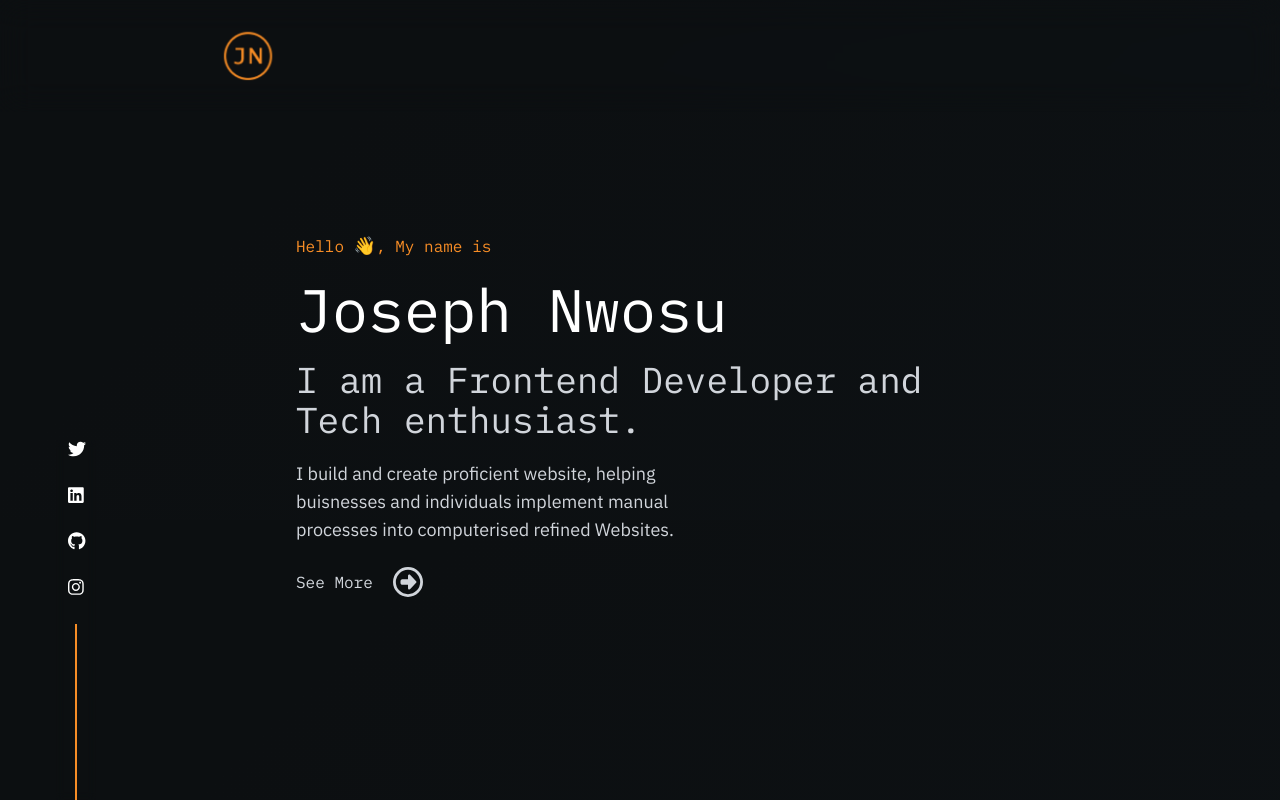
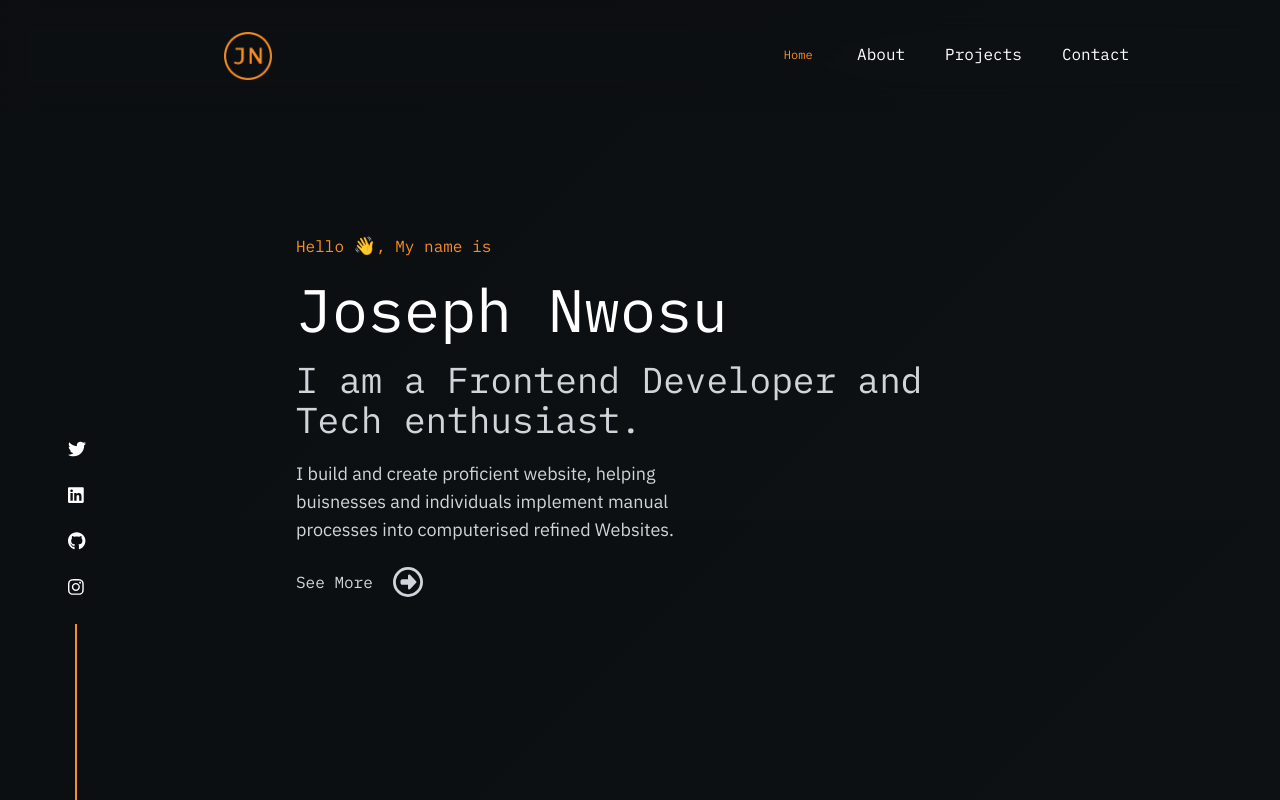
Before and after one commit to JosephChuksN/JosephChuksN, a React (Create React App) app: page / in a window 1280 px wide. Built offline with nearby package versions, Linux system fonts and the light colour scheme.

Commit message:
fixed issue with navigation visibility on desktop

```diff
--- a/src/components/Navbar.tsx
+++ b/src/components/Navbar.tsx
@@ -81,7 +81,7 @@ const Navbar:React.FC = () => {
        <img className=" flex items-center justify-center   w-12 h-12  " src={portfoliologo} alt="logo" />
        <span onClick={controlNavigation} className="lg:hidden text-3xl p-1 text-[#F78D26]"><FontAwesomeIcon icon={faBars} /></span>
 
-       <div  className={`fixed flex box-border overscroll-none lg:static py-36 lg:py-0 justify-start items-center lg:justify-between lg:items-start top-0  left-0  h-[100vh] lg:h-7 w-full lg:w-1/3  flex-col md:flex-row bg-[#0d1114] transition-all duration-700 delay-100 ease-in-out  lg:bg-transparent gap-10 lg:opacity-100 z-10 font-medium text-2xl lg:text-base   ${isNavOpen? "opacity-100  visible" : " opacity-0 invisible"}`}>
+       <div  className={`fixed flex box-border overscroll-none lg:static py-36 lg:py-0 justify-start items-center lg:justify-between lg:items-start top-0  left-0  h-[100vh] lg:h-7 w-full lg:w-1/3  flex-col md:flex-row bg-[#0d1114] transition-all duration-700 delay-100 ease-in-out  lg:bg-transparent gap-10 lg:opacity-100 z-10 font-medium text-2xl lg:text-base lg:visible   ${isNavOpen? "opacity-100  visible" : " opacity-0 invisible"}`}>
 
             <span onClick={controlNavigation} className="absolute top-3 right-5 p-1 text-[#F78D26] text-4xl lg:hidden"><FontAwesomeIcon icon={faClose} /></span>
 
```
